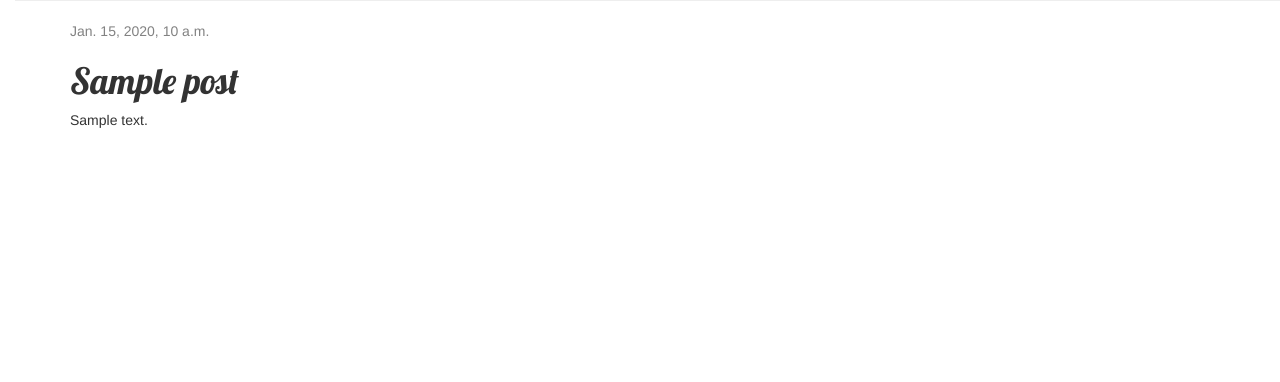
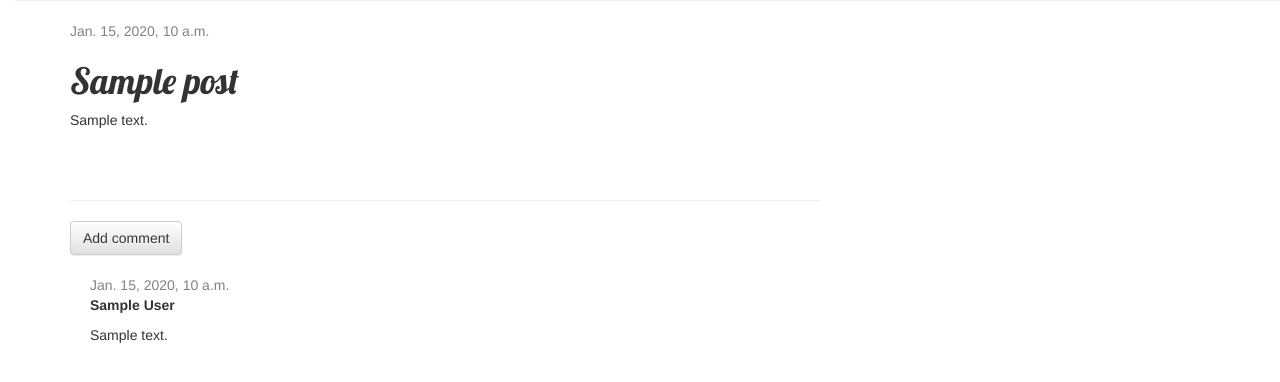
Before and after one commit to PatrickCmd/Blog-Site, a Django app: page /post/1/ in a window 1280 px wide. Shown: the part 154-536 px from the top of the page. Run offline with Django 3.2, Linux system fonts and the light colour scheme; tables that the repository leaves empty hold one stand-in row (values such as "Sample post"); some libraries are stand-ins or nearby versions.

Commit message:
Added comment model for user feedbacks

```diff
--- a/blog/admin.py
+++ b/blog/admin.py
@@ -1,5 +1,6 @@
 from django.contrib import admin
-from .models import Post
+from .models import Post, Comment
 
 # Register your models here.
 admin.site.register(Post)
+admin.site.register(Comment)
--- a/blog/models.py
+++ b/blog/models.py
@@ -13,5 +13,23 @@ class Post(models.Model):
         self.published_date = timezone.now()
         self.save()
 
+    def approved_comments(self):
+        return self.comments.filter(approved_comment=True)
+
     def __str__(self):
         return self.title
+
+
+class Comment(models.Model):
+    post = models.ForeignKey('blog.post', related_name='comments')
+    author = models.CharField(max_length=200)
+    text = models.TextField()
+    created_date = models.DateTimeField(default=timezone.now)
+    approved_comment = models.BooleanField(default=False)
+
+    def approve(self):
+        self.approved_comment = True
+        self.save()
+
+    def __str__(self):
+        return self.text
--- a/blog/static/blog/css/blog.css
+++ b/blog/static/blog/css/blog.css
@@ -53,3 +53,9 @@ h1, h2, h3, h4 {
 .post h1 a, .post h1 a:visited {
     color: #000000;
 }
+
+
+
+.comment {
+    margin: 20px 0px 20px 20px;
+}
--- a/blog/templates/blog/post_detail.html
+++ b/blog/templates/blog/post_detail.html
@@ -18,4 +18,27 @@
         <h1>{{ post.title }}</h1>
         <p>{{ post.text|linebreaksbr }}</p>
     </div>
+
+    <hr>
+
+    <a class="btn btn-default" href="{% url 'blog:add_comment_to_post' pk=post.pk %}">Add comment</a>
+
+    {% for comment in post.comments.all %}
+        {% if user.is_authenticated or comment.approved_comment %}
+        <div class="comment">
+            <div class="date">
+                {{ comment.created_date }}
+                {% if not comment.approved_comment %}
+                    <a class="btn btn-default" href="{% url 'blog:comment_remove' pk=comment.pk %}"><span class="glyphicon glyphicon-remove"></span></a>
+                    <a class="btn btn-default" href="{% url 'blog:comment_approve' pk=comment.pk %}"><span class="glyphicon glyphicon-ok"></span></a>
+                {% endif %}
+            </div>
+            <strong>{{ comment.author }}</strong>
+            <p>{{ comment.text|linebreaks }}</p>
+        </div>
+        {% endif %}
+    {% empty %}
+        <p>No comments here yet: </p>
+    {% endfor %}
+
 {% endblock %}
--- a/blog/templates/blog/post_list.html
+++ b/blog/templates/blog/post_list.html
@@ -8,6 +8,7 @@
             </div>
             <h3><a href="{% url 'blog:post_detail' pk=post.pk %}">{{ post.title }}</a></h3>
             <p>{{ post.text|linebreaksbr }}</p>
+            <a href="{% url 'blog:post_detail' pk=post.pk %}">Comments: {{ post.approved_comments.count }}</a>
         </div>
     {% endfor %}
 {% endblock %}
--- a/blog/urls.py
+++ b/blog/urls.py
@@ -11,4 +11,7 @@ urlpatterns = [
     url(r'^drafts/$', views.post_draft_list, name='post_draft_list'),
     url(r'^post/(?P<pk>\d+)/publish/$', views.post_publish, name='post_publish'),
     url(r'^post/(?P<pk>\d+)/remove/$', views.post_remove, name='post_remove'),
+    url(r'^post/(?P<pk>\d+)/comment/$', views.add_comment_to_post, name='add_comment_to_post'),
+    url(r'^comment/(?P<pk>\d+)/approve/$', views.comment_approve, name='comment_approve'),
+    url(r'^comment/(?P<pk>\d+)/remove/$', views.comment_remove, name='comment_remove'),
 ]
--- a/blog/views.py
+++ b/blog/views.py
@@ -1,8 +1,8 @@
 from django.shortcuts import render, redirect, get_object_or_404
 from django.contrib.auth.decorators import login_required
 from django.utils import timezone
-from .models import Post
-from .forms import PostForm
+from .models import Post, Comment
+from .forms import PostForm, CommentForm
 
 
 def post_list(request):
@@ -64,3 +64,32 @@ def post_publish(request, pk):
     post = get_object_or_404(Post, pk=pk)
     post.publish()
     return redirect('blog:post_detail', pk=pk)
+
+
+def add_comment_to_post(request, pk):
+    post = get_object_or_404(Post, pk=pk)
+    if request.method == "POST":
+        form = CommentForm(request.POST)
+        if form.is_valid():
+            comment = form.save(commit=False)
+            comment.post = post
+            comment.save()
+            return redirect('blog:post_detail', pk=post.pk)
+    else:
+        form = CommentForm()
+    return render(request, 'blog/add_comment_to_post.html', {'form': form})
+
+
+@login_required
+def comment_approve(request, pk):
+    comment = get_object_or_404(Comment, pk=pk)
+    comment.approve()
+    return redirect('blog:post_detail', pk=comment.post.pk)
+
+
+@login_required
+def comment_remove(request, pk):
+    comment = get_object_or_404(Comment, pk=pk)
+    post_pk = comment.post.pk
+    comment.delete()
+    return redirect('blog:post_detail', pk=post_pk)
```
Also changed, not shown: blog/forms.py (+8 -1 lines), blog/templates/blog/add_comment_to_post.html (added, +9 -0 lines), requirements.txt (added, +13 -0 lines), blog/migrations/0002_comment.py (added).
